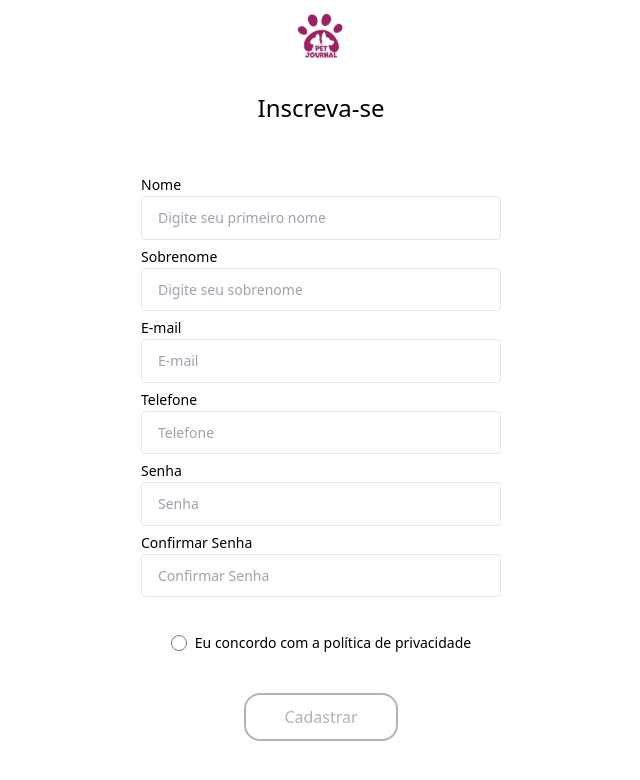
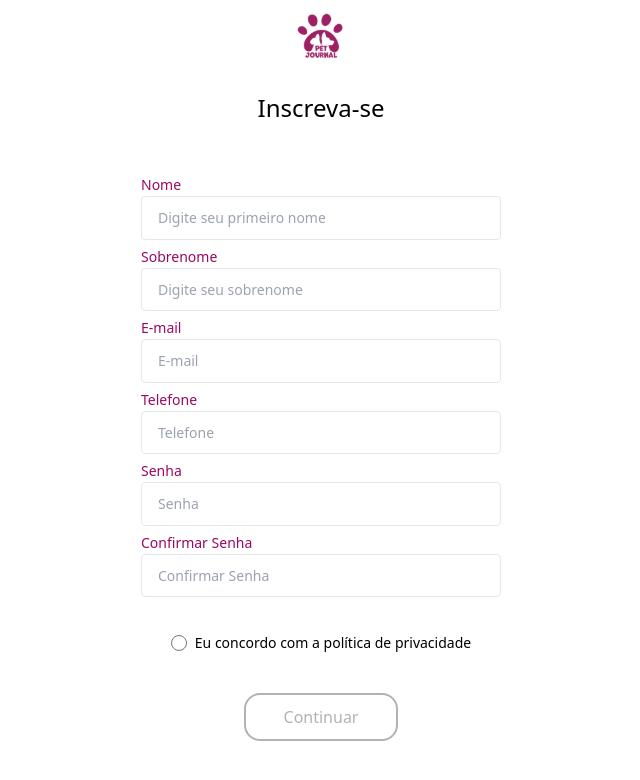
Before and after one commit to PetJournal/petjournal.web, a Next.js app: page /register in a window 1280 px wide. Shown: the top 780 px of the page, without its empty margins (319-959 px from the left). Built offline with nearby package versions, Linux system fonts and the light colour scheme.

Commit message:
colocando as cores nos nomes

```diff
--- a/src/pages/register/index.tsx
+++ b/src/pages/register/index.tsx
@@ -16,6 +16,7 @@ import ToastNotification, {
   showErrorToast,
   showSuccessToast,
 } from '@/utils/toast-notification';
+import Link from 'next/link';
 
 export default function screenRegister() {
   const {
@@ -62,6 +63,7 @@ export default function screenRegister() {
       .then(({ data }) => {
         setDataForm(formsValues);
         setHasAgreedToTerms(false);
+        setIsLoading(true);
         showSuccessToast('Cadastro realizado com sucesso');
         router.push('/login');
       })
@@ -74,10 +76,10 @@ export default function screenRegister() {
   };
 
   return (
-    <>
-      <div className="flex items-center justify-center">
+    <main>
+      <Link className="flex items-center justify-center" href='/'>
         <Image src={logo} alt="Logo Pet Journal" />
-      </div>
+      </Link>
       <div className="flex items-center justify-center mt-4">
         <h1 className="font-fredoka font-medium  text-2xl ">Inscreva-se</h1>
       </div>
@@ -90,7 +92,7 @@ export default function screenRegister() {
           <div className="w-full px-3">
             <label
               htmlFor="name"
-              className="font-fredoka text-sm text-wine"
+              className="font-fredoka text-sm text-custom-purple"
             >
               Nome
               <input
@@ -122,7 +124,7 @@ export default function screenRegister() {
           <div className="w-full px-3">
             <label
               htmlFor="lastName"
-              className="font-fredoka text-sm text-wine"
+              className="font-fredoka text-sm text-custom-purple"
             >
               Sobrenome
               <input
@@ -154,7 +156,7 @@ export default function screenRegister() {
         </div>
         <div className="flex flex-wrap -mx-3 w-96">
           <div className="w-full px-3">
-            <label htmlFor="email" className="font-fredoka text-sm text-wine">
+            <label htmlFor="email" className="font-fredoka text-sm text-custom-purple">
               E-mail
               <input
                 className="rounded appearance-none block w-full bg-white text-gray-700 border border-gray-border py-3 px-4 mb-1 leading-tight focus:outline-none focus:bg-white focus:border-gray-500 "
@@ -183,7 +185,7 @@ export default function screenRegister() {
           <div className="w-full px-3">
             <label
               htmlFor="telphone"
-              className="font-fredoka text-sm  text-wine"
+              className="font-fredoka text-sm  text-custom-purple"
             >
               Telefone
               <input
@@ -217,7 +219,7 @@ export default function screenRegister() {
           <div className="w-full px-3">
             <label
               htmlFor="password"
-              className="font-fredoka text-sm  text-wine"
+              className="font-fredoka text-sm  text-custom-purple"
             >
               Senha
               <input
@@ -252,7 +254,7 @@ export default function screenRegister() {
           <div className="w-full px-3">
             <label
               htmlFor="confirm-password"
-              className="font-fredoka text-sm  text-wine"
+              className="font-fredoka text-sm  text-custom-purple"
             >
               Confirmar Senha
               <input
@@ -299,7 +301,7 @@ export default function screenRegister() {
         <div className="flex justify-center ">
           <div className="flex justify-between gap-x-2">
             <input
-              className="w-4 color-wine"
+              className="w-4 color-custom-purple"
               checked={hasAgreedToTerms}
               onChange={(e) => setHasAgreedToTerms(e.target.checked)}
               type="radio"
@@ -323,12 +325,12 @@ export default function screenRegister() {
               disabled={!hasAgreedToTerms}
               type="submit"
             >
-              {isloading ? 'Cadastrando' : 'Cadastrar'}
+              {isloading ? 'Cadastrando' : 'Continuar'}
             </button>
           </div>
         </div>
       </form>
       <ToastNotification />
-    </>
+    </main>
   );
 }
```
Also changed, not shown: 2 other files (tests, documents, lock files or other folders).
